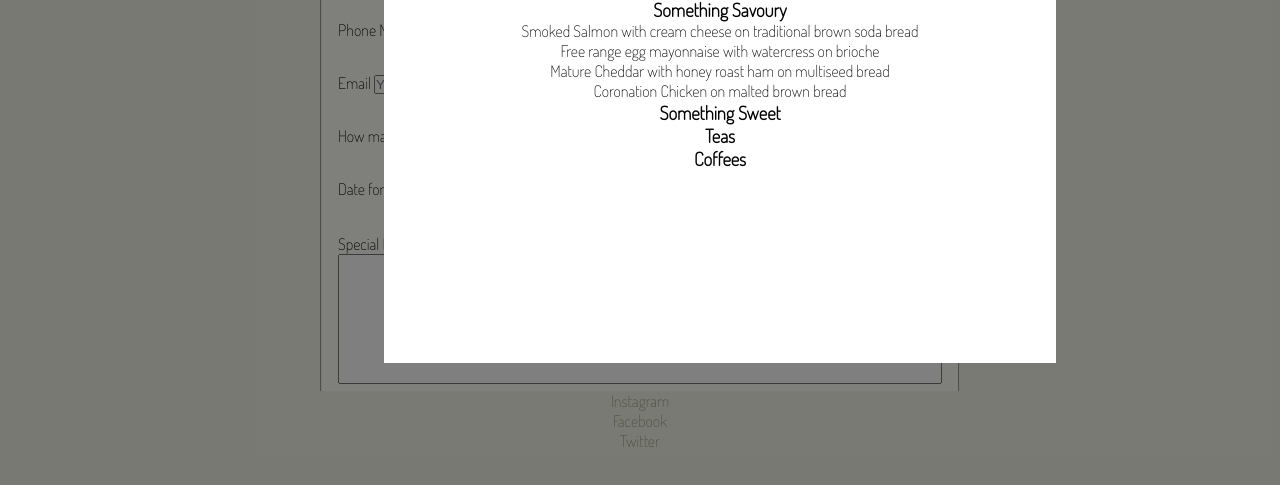
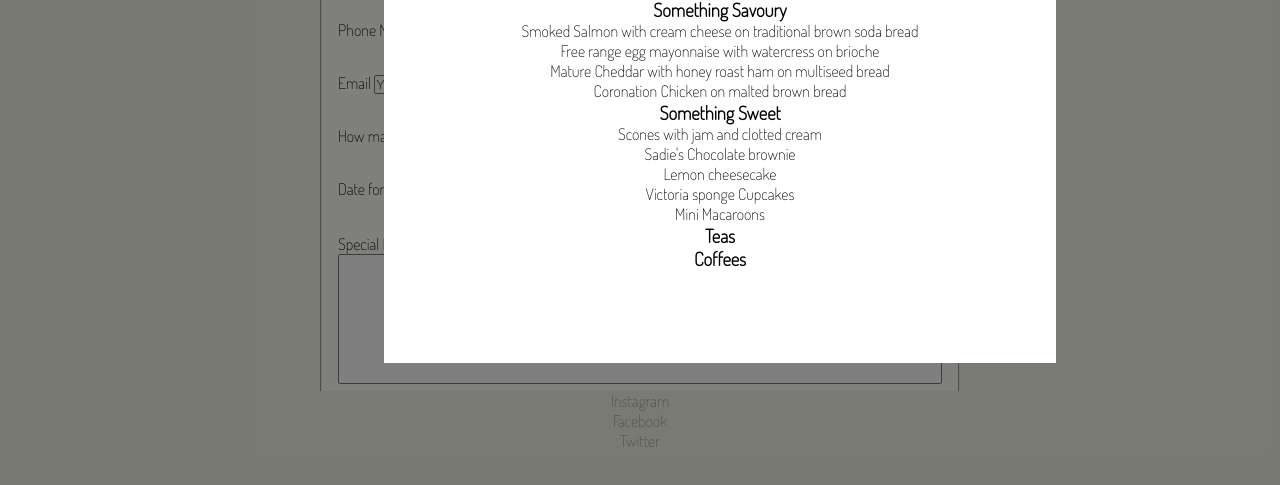
Before and after one commit to sarahob96/Sadies_tearooms, a plain HTML site: page order-online.html in a window 1280 px wide. Both pictures are taken after a click on the link "Click here for our latest menu". Shown: the part 309-794 px from the top of the page. Drawn offline with Linux system fonts and the light colour scheme.

Commit message:
add text to the 'something sweet' section of the modal menu

```diff
--- a/order-online.html
+++ b/order-online.html
@@ -56,6 +56,12 @@
         <p> Coronation Chicken on malted brown bread</p>
 
     <h3> Something Sweet</h3>
+        <p> Scones with jam and clotted cream </p>
+        <p> Sadie's Chocolate brownie</p>
+        <p> Lemon cheesecake </p>
+        <p> Victoria sponge Cupcakes</p>
+        <p> Mini Macaroons</p>
+
     <h3> Teas</h3>
     <h3> Coffees</h3>
 
```
